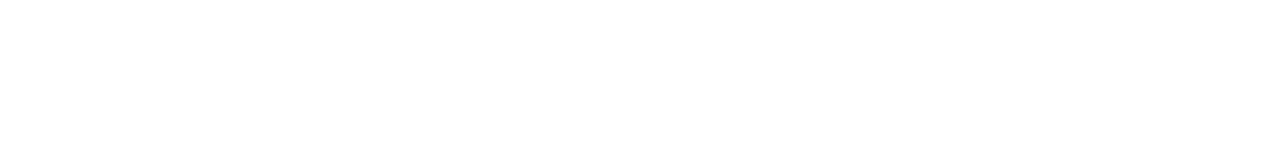
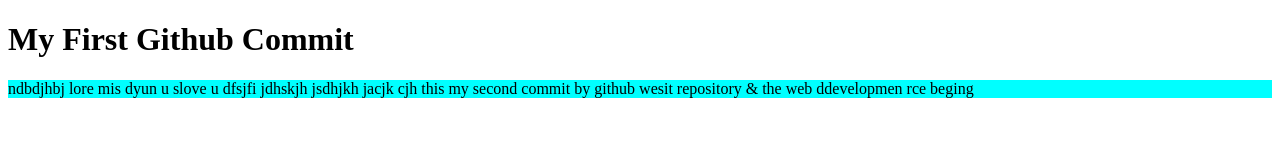
Before and after one commit to Shuuvoo/my-second-github-repo, a plain HTML site: page index.html in a window 1280 px wide. Drawn offline with Linux system fonts and the light colour scheme.

Commit message:
second commit

```diff
--- a/index.html
+++ b/index.html
@@ -3,9 +3,15 @@
 <head>
     <meta charset="UTF-8">
     <meta name="viewport" content="width=device-width, initial-scale=1.0">
+    <link rel="stylesheet" href="styles/blog.css">
     <title>Second github repo</title>
 </head>
 <body>
+    <h1> My First Github Commit  </h1>
 
+    <p>
+        ndbdjhbj lore mis dyun u slove u dfsjfi jdhskjh jsdhjkh jacjk cjh this my second commit by github wesit repository & the web ddevelopmen rce beging
+
+    </p>
 </body>
 </html>
--- /dev/null
+++ b/styles/blog.css
@@ -0,0 +1,3 @@
+p{
+    background-color:aqua ;
+}
```
